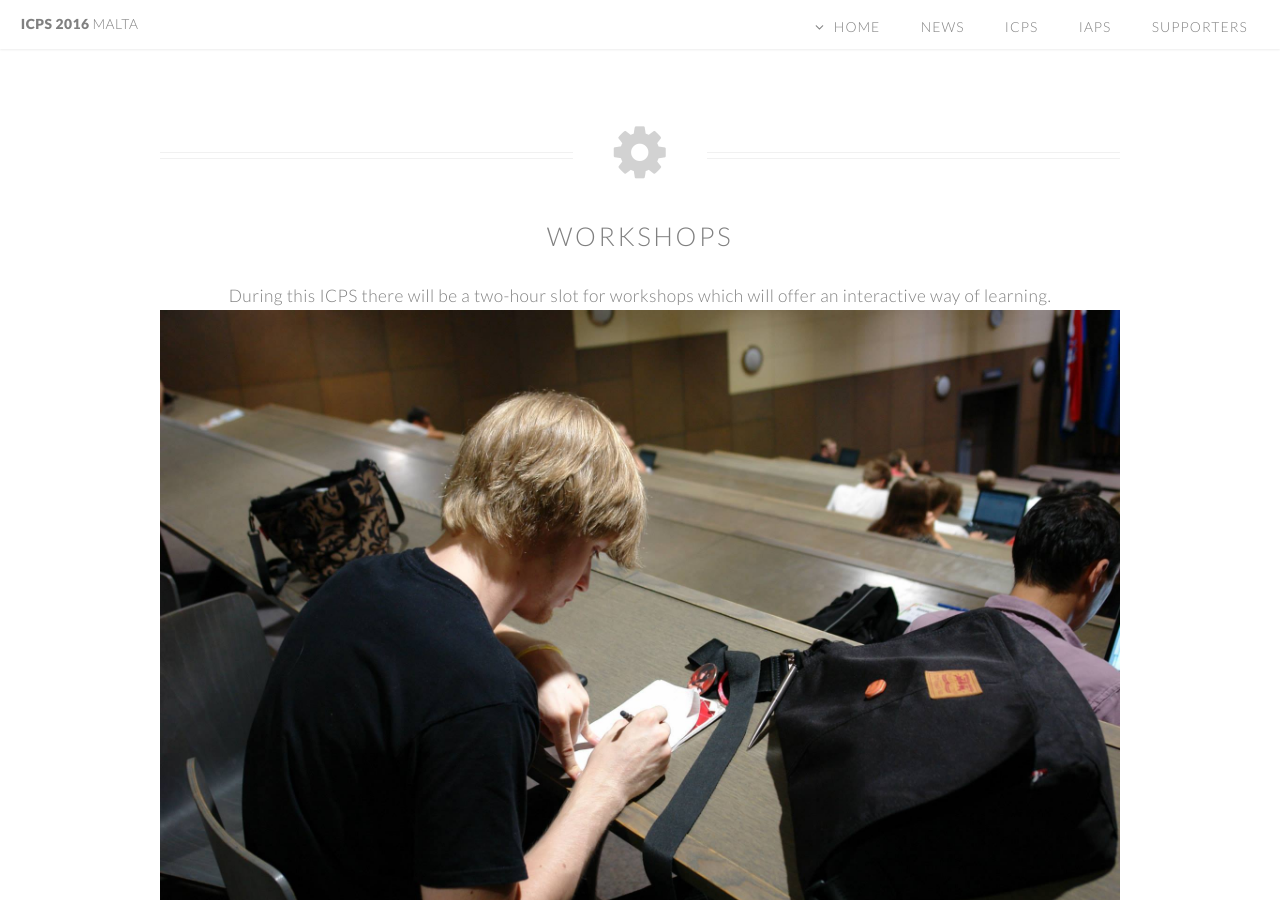
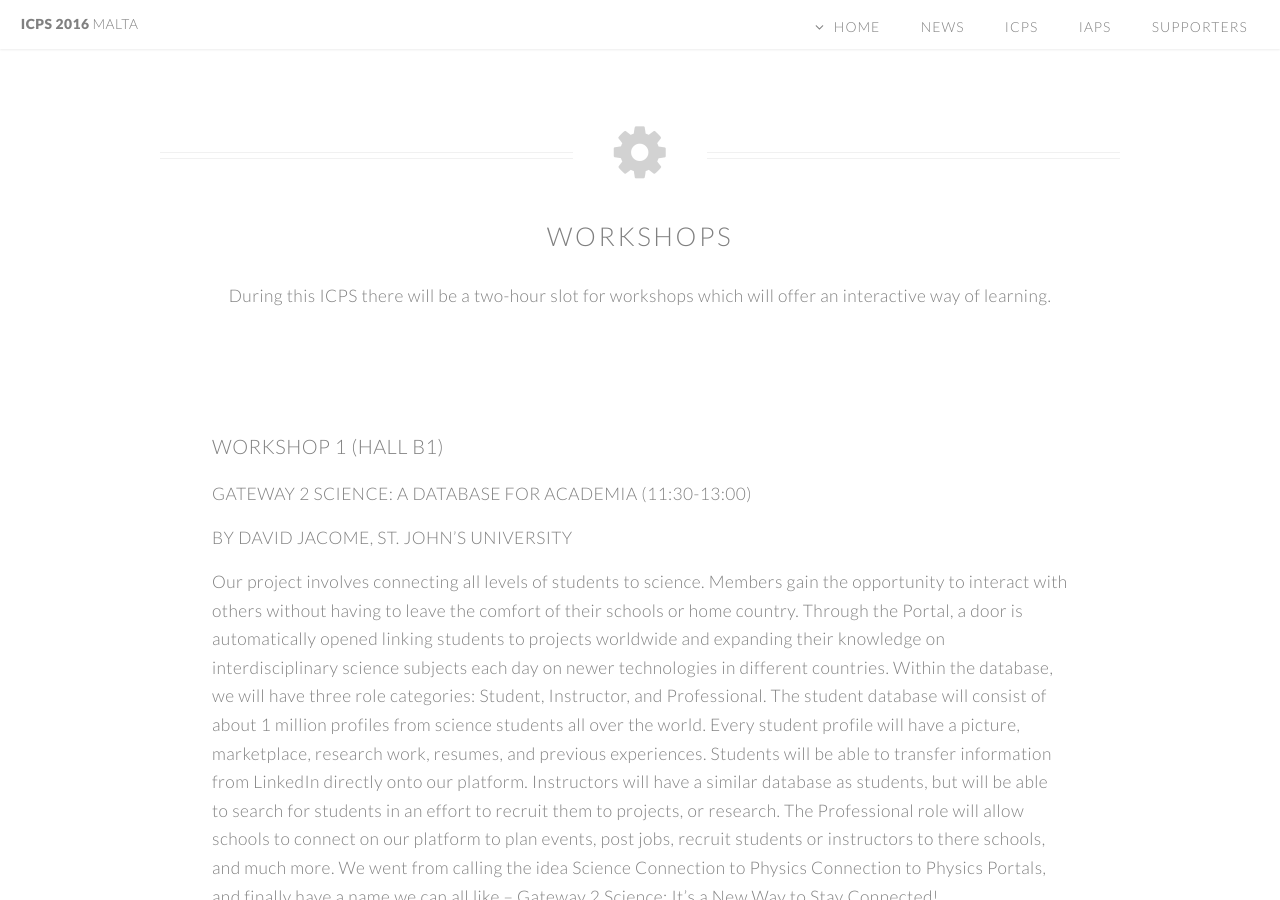
Before and after one commit to bread-on-toast/icps2016, a Jekyll site: the page built from programme/workshops.html, in a window 1280 px wide and 900 px high. Built offline with Jekyll 4.4.1, drawn with Linux system fonts in a browser that asks for light colours.

Commit message:
removed image for workshop

```diff
--- a/programme/workshops.html
+++ b/programme/workshops.html
@@ -3,7 +3,6 @@ layout: single-page
 icon: fa-cog
 title: Workshops
 subTitle: During this ICPS there will be a two-hour slot for workshops which will offer an interactive way of learning.
-image: workshops.jpg
 ---
 
 <section class="wrapper style4 container">
```
